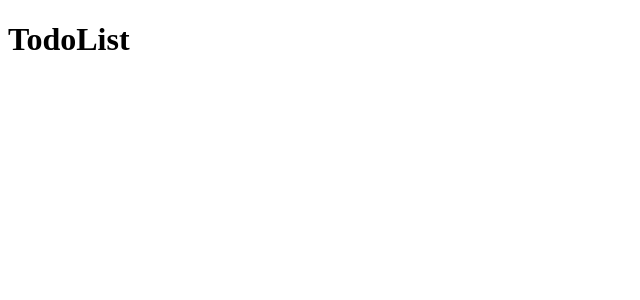
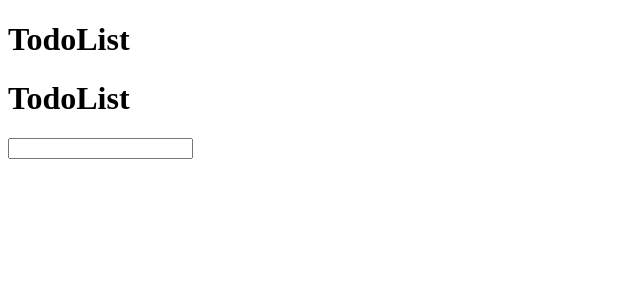
Before and after one commit to d1313113/frontEnd-test, a Vue app in the folder charter4/vue-test/: page / in a window 1280 px wide. Shown: the top 300 px of the page, without its empty margins (0-640 px from the left). Built offline with nearby package versions, Linux system fonts and the light colour scheme.

Commit message:
feat(charter4/vue-test): Header

```diff
--- a/charter4/vue-test/src/containers/TodoList/TodoList.vue
+++ b/charter4/vue-test/src/containers/TodoList/TodoList.vue
@@ -1,12 +1,18 @@
 <template>
-  <div class="hello">
+  <div class="todolist">
     <h1>TodoList</h1>
+    <Header/>
   </div>
 </template>
 
 <script>
+import Header from './components/Header'
+
 export default {
-  name: 'TodoList'
+  name: 'TodoList',
+  components: {
+    Header
+  }
 }
 </script>
 
--- /dev/null
+++ b/charter4/vue-test/src/containers/TodoList/components/Header.vue
@@ -0,0 +1,29 @@
+<template>
+  <div class="header">
+    <h1>TodoList</h1>
+    <input type="text" data-test="input" v-model="inputValue" @keyup.enter="addTodoItem">
+  </div>
+</template>
+
+<script>
+export default {
+  name: 'Header',
+  data () {
+    return {
+      inputValue: ''
+    }
+  },
+  methods: {
+    addTodoItem () {
+      if (this.inputValue) {
+        this.$emit('add', this.inputValue)
+        this.inputValue = ''
+      }
+    }
+  }
+}
+</script>
+
+<!-- Add "scoped" attribute to limit CSS to this component only -->
+<style scoped lang="stylus">
+</style>
```
Also changed, not shown: 1 other file (tests, documents, lock files or other folders).
